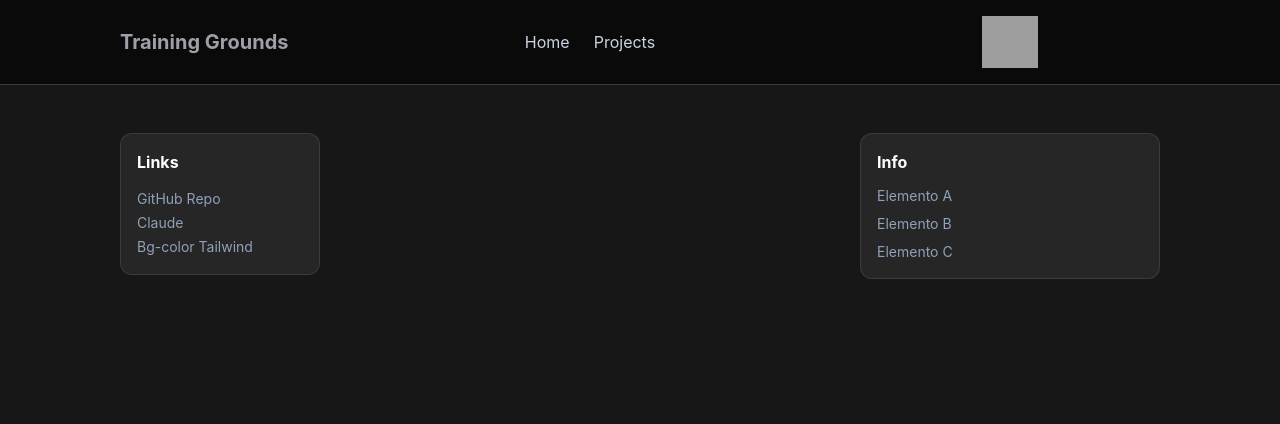
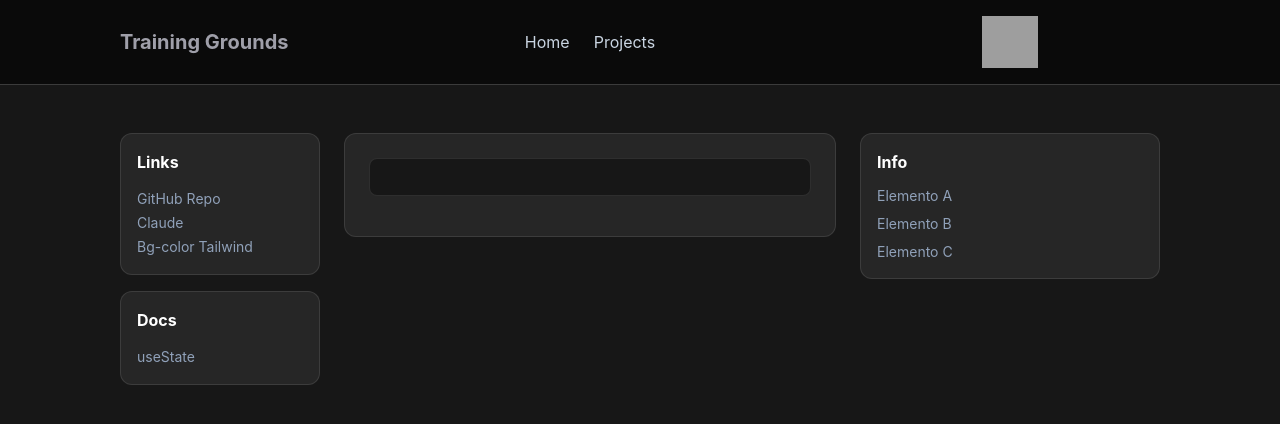
Before and after one commit to Pelayocuervo01/Training-Grounds, a React (Vite) app: page /projects/CheckPassword in a window 1280 px wide. Shown: the top 424 px of the page. Built offline with nearby package versions, Linux system fonts and the light colour scheme; grey boxes are pictures that could not be loaded.

Commit message:
Docs Layout & Password Check

```diff
--- a/src/App.tsx
+++ b/src/App.tsx
@@ -4,7 +4,7 @@ import Home from "./pages/Home";
 import Projects from "./pages/Projects";
 import IncreaseButton from "./pages/IncreaseButton/IncreaseButton"
 import EsUnCuadrado from "./pages/EsUnCuadrado/EsUnCuadrado";
-
+import CheckPassword from "./pages/CheckPassword/CheckPassword";
 
 export default function App() {
   return (
@@ -14,6 +14,7 @@ export default function App() {
         <Route path="/projects" element={<Projects />} />
         <Route path="/projects/IncreaseButton" element={<IncreaseButton />} />
         <Route path="/projects/EsUnCuadrado" element={<EsUnCuadrado />} />
+        <Route path="/projects/CheckPassword" element={<CheckPassword />} />
       </Routes>
     </MainLayout>
   );
--- /dev/null
+++ b/src/layouts/DocsLayout.tsx
@@ -0,0 +1,14 @@
+interface DocsTable{
+    name: string;
+    link: string;
+}
+
+export default function DocsCard({name, link}: DocsTable){
+    return(
+        <div>
+            <a href={link} target="_blank" rel="noreferrer" className="text-slate-400 text-sm hover:text-cyan-400">
+                {name}
+            </a>
+        </div>
+    )
+}
--- a/src/layouts/MainLayout.tsx
+++ b/src/layouts/MainLayout.tsx
@@ -1,5 +1,6 @@
 import Header from "../components/Header";
 import LinkCard from "./LinksLayout";
+import DocsCard from "./DocsLayout"
 
 export default function MainLayout({ children }: {children: React.ReactNode}){
     return(
@@ -7,12 +8,19 @@ export default function MainLayout({ children }: {children: React.ReactNode}){
             <Header />
             <main className="flex-1 grid grid-cols-[200px_1fr_300px] gap-6 w-full px-30 py-12 items-start">
                 {/* Columna izquierda */}
+                <div className="flex flex-col gap-4">
                     <aside className="bg-neutral-800 border border-white/10 rounded-xl p-4">
                         <h2 className="text-white font-bold mb-3">Links</h2>
                         <LinkCard name="GitHub Repo" link="https://github.com/Pelayocuervo01/Training-Grounds"/>
                         <LinkCard name="Claude" link="https://claude.ai/settings/usage"/>
                         <LinkCard name="Bg-color Tailwind" link="https://tailscan.com/tailwind/backgrounds/background-color-class"/>
                     </aside>
+
+                    <aside className="bg-neutral-800 border border-white/10 rounded-xl p-4">
+                        <h2 className="text-white font-bold mb-3">Docs</h2>
+                        <DocsCard name="useState" link="https://react.dev/reference/react/useState"/>
+                    </aside>
+                </div>
 
                 {/* Columna central */}
                 <div>
--- /dev/null
+++ b/src/pages/CheckPassword/CheckPassword.tsx
@@ -0,0 +1,21 @@
+import { validation } from "./Validation";
+import { useState } from "react";
+
+export default function CheckPassword(){
+    const [password, setPassword] = useState("")
+    return(
+        <div className="bg-neutral-800 border border-white/10 rounded-xl p-6 flex flex-col gap-4">
+            <input
+                type="text"
+                value={password}
+                onChange={(e) => setPassword(e.target.value)}
+                className="bg-neutral-900 border border-white/10 rounded-lg px-4 py-2 text-white text-sm focus:outline-none focus:border-cyan-500 transition-colors duration-200"
+            />
+            <div>
+            <h1>
+                { password }
+            </h1>
+            </div>
+        </div>
+    )
+}
--- /dev/null
+++ b/src/pages/CheckPassword/Validation.ts
@@ -0,0 +1,3 @@
+export function validation(password: String){
+    return password
+}
--- a/src/pages/Projects.tsx
+++ b/src/pages/Projects.tsx
@@ -28,6 +28,7 @@ export default function Projects() {
             <div className="grid grid-cols-3 gap-4">
                 <ProjectCard name="Increase Button" to="/projects/increaseButton" description="Botón con contador." />
                 <ProjectCard name="Es un cuadrado" to="/projects/EsUnCuadrado" description="Comprueba un input." />
+                <ProjectCard name="Password Check" to="/projects/CheckPassword" description="Analiza si un String sigue x parámetros." />
             </div>
         </div>
     );
```
Lines whose indentation alone changed are shown as unchanged.
